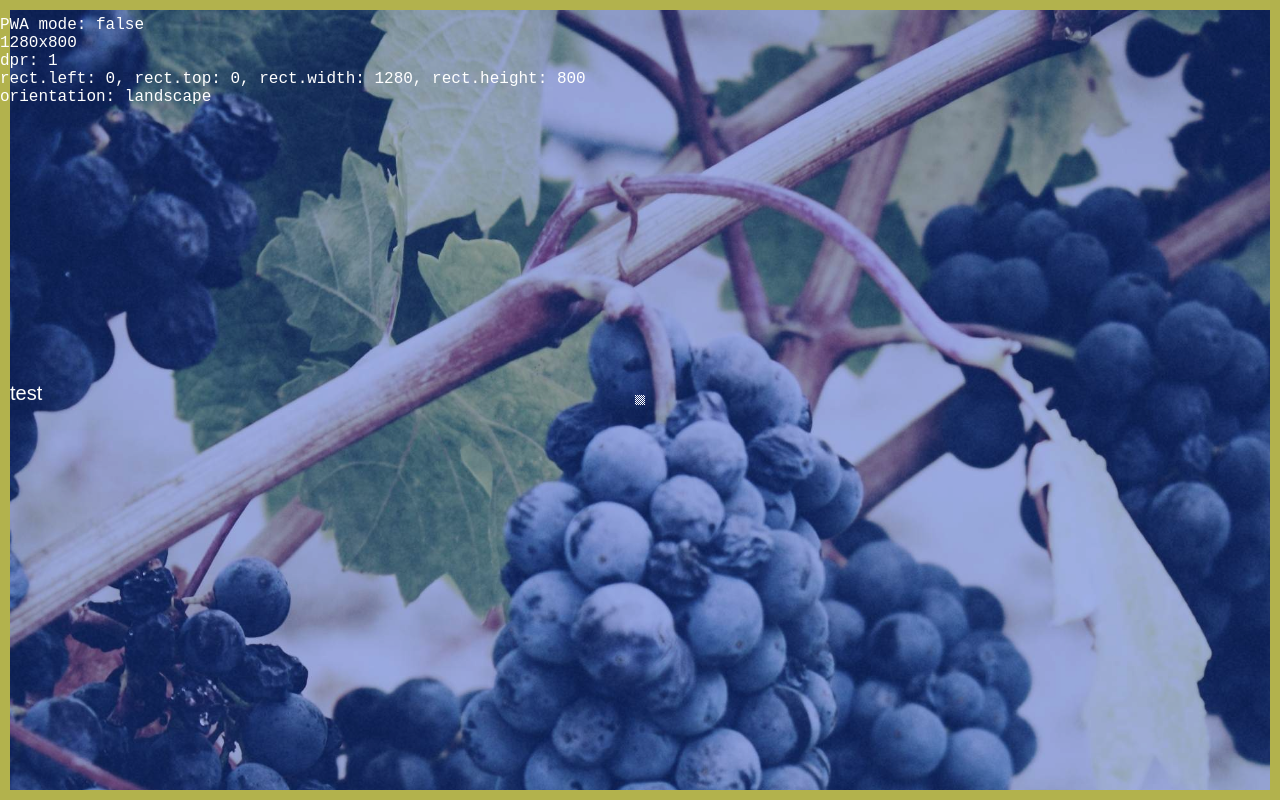
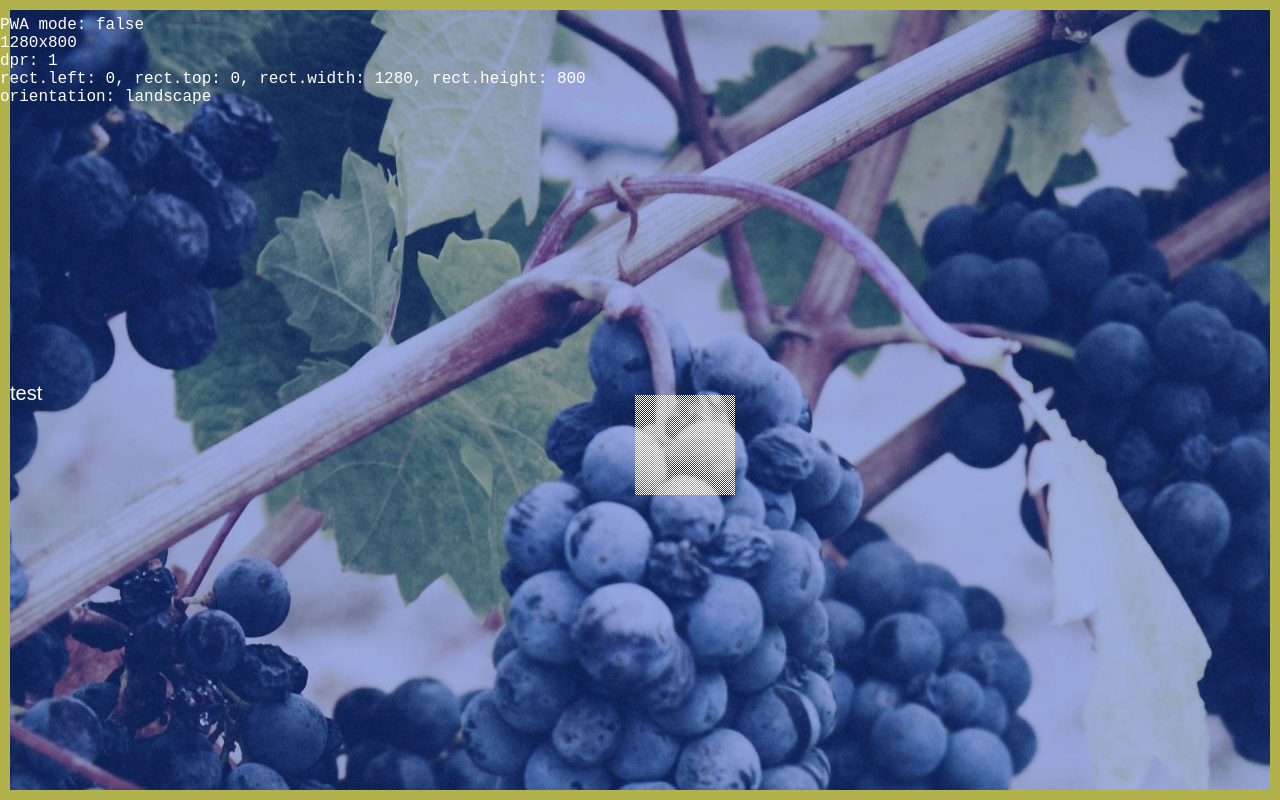
Before and after one commit to hwei/pwa-fullscreen-checker, a plain HTML site: page index.html in a window 1280 px wide. Drawn offline with Linux system fonts and the light colour scheme.

Commit message:
完善 ReadMe

```diff
--- a/index.html
+++ b/index.html
@@ -104,8 +104,8 @@
         const centerX = Math.floor(canvas.width / 2);
         const centerY = Math.floor(canvas.height / 2);
         ctx.fillStyle = 'white';
-        for (let i = 0; i < 10; i++) {
-          for (let j = 0; j < 10; j++) {
+        for (let i = 0; i < 100; i++) {
+          for (let j = 0; j < 100; j++) {
             if ((i + j) % 2 === 0) {
               ctx.fillRect(centerX - 5 + i, centerY - 5 + j, 1, 1);
             }
```
Also changed, not shown: 1 other file.
